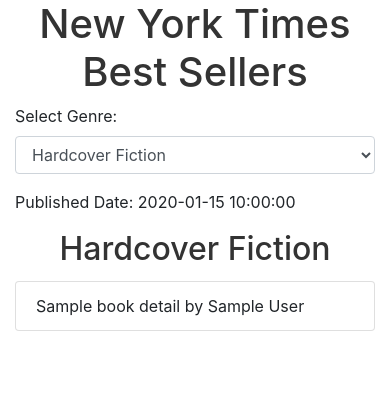
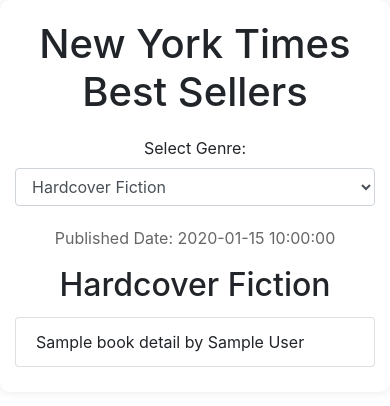
Before and after one commit to megangoadwebb/_WeeklyTopBook, a Flask app: page / in a window 390 px wide. Shown: the top 406 px of the page. Run offline with Flask 3, Linux system fonts and the light colour scheme; a database or web service that is not in the repository returns one stand-in record (values such as "Sample title"); data that the repository does not hold is empty; some libraries are stand-ins or nearby versions.

Commit message:
Version 2 progress report B
Extended Genre List:
The list of genres in the index function within app.py has been expanded to include a comprehensive list of genres provided	.

Enhanced CSS for Better Styling (Milestone 2)
The CSS (style.css) was updated to include more styling for a better user experience. This includes a cleaner layout, improved font, and better use of colors and spacing.

Added Bootstrap for Responsive Design
Bootstrap, a popular CSS framework, was added to the project to enhance the design and make the app responsive. This allows the app to look good on both desktop and mobile devices.

Improved HTML Structure
The HTML structure was improved by using Bootstrap classes. This helps in creating a more polished and responsive layout.

```diff
--- a/static/style.css
+++ b/static/style.css
@@ -1,13 +1,41 @@
 body {
-    font-family: Arial, sans-serif;
+    font-family: 'Arial', sans-serif;
     margin: 0;
     padding: 0;
     background-color: #f4f4f4;
+    color: #333;
+}
+
+.container {
+    max-width: 800px;
+    margin: 0 auto;
+    padding: 20px;
+    background-color: #fff;
+    border-radius: 10px;
+    box-shadow: 0 0 10px rgba(0, 0, 0, 0.1);
 }
 
 h1, h2 {
-    color: #333;
     text-align: center;
+}
+
+form {
+    margin: 20px 0;
+    text-align: center;
+}
+
+select {
+    padding: 10px;
+    font-size: 16px;
+    margin-left: 10px;
+    border: 1px solid #ddd;
+    border-radius: 5px;
+}
+
+p {
+    text-align: center;
+    font-size: 16px;
+    color: #666;
 }
 
 ul {
@@ -16,9 +44,13 @@
 }
 
 li {
-    background-color: #fff;
+    background-color: #f9f9f9;
     margin: 5px 0;
     padding: 10px;
     border: 1px solid #ddd;
     border-radius: 5px;
 }
+
+li:nth-child(even) {
+    background-color: #f1f1f1;
+}
```
